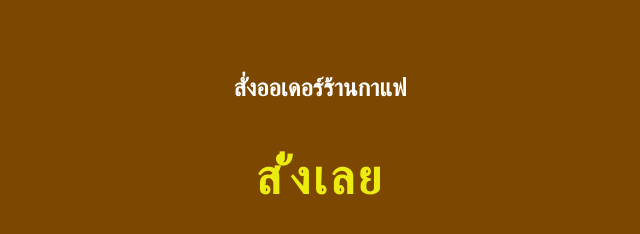
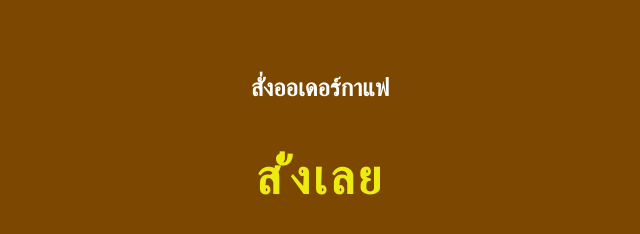
Before and after one commit to natthawatp/KaFaaa.github.io, a plain HTML site: page index.html in a window 1280 px wide. Shown: the part 394-628 px from the top of the page, 320-960 px from the left. Drawn offline with nearby package versions, Linux system fonts and the light colour scheme; a web font is replaced by a local one.

Commit message:
Update index.html

```diff
--- a/index.html
+++ b/index.html
@@ -433,7 +433,7 @@ svg{font-weight:bold;max-width:600px;height:auto;}
 <text text-anchor="middle" x="50" y="15" font-size="20" fill="url(#gradient)" fill-opacity="0.1">KAFAA</text>
 </svg>
 
-      <h3 class="content__subtitle">สั่งออเดอร์ร้านกาแฟ</h3>
+      <h3 class="content__subtitle">สั่งออเดอร์กาแฟ</h3>
       <a href="#" class="enter">สั่งเลย</a>
 
     </div>
```
